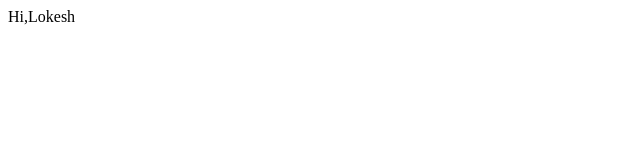
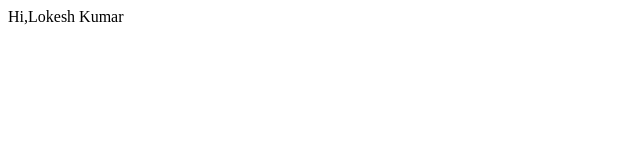
Before and after one commit to LokeshKumar5593/Sample, a plain HTML site: page Index.html in a window 1280 px wide. Shown: the full height of the page, 0-640 px from the left. Drawn offline with Linux system fonts and the light colour scheme.

Commit message:
Update Index.html

```diff
--- a/Index.html
+++ b/Index.html
@@ -2,6 +2,6 @@
   <head>
   </head>
   <body>
-    <p>Hi,Lokesh</p>
+    <p>Hi,Lokesh Kumar</p>
   </body>
 </html>
```
